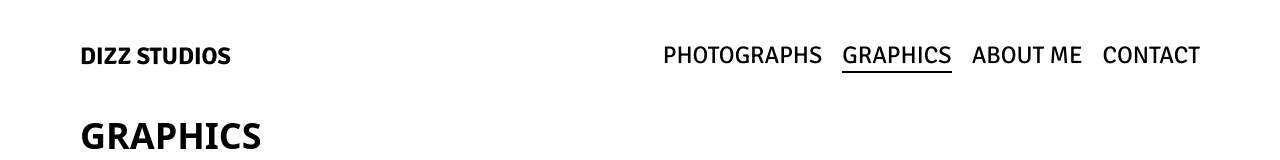
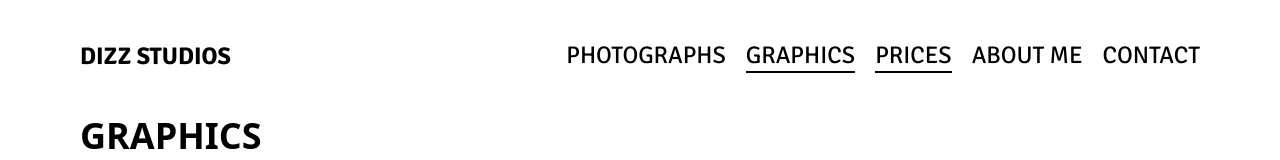
Before and after one commit to BrendanDenzel/portfolio, a plain HTML site: page graphics.html in a window 1280 px wide. Shown: the top 160 px of the page. Drawn offline with nearby package versions, Linux system fonts and the light colour scheme; some packages are replaced by stand-ins of ours; files that its build step writes are made by us from their sources; a script that the page names is missing; a web font is replaced by a local one.

Commit message:
Update graphics.html

```diff
--- a/graphics.html
+++ b/graphics.html
@@ -84,6 +84,12 @@
             </li>
             <li class="group transition duration-300">
               <a href="/graphics" class="font-signika text-2xl tap-highlight-transparent">GRAPHICS
+                <span
+                  class="hidden md:block h-0.5 bg-black dark:bg-white"></span>
+              </a>
+            </li>
+            <li class="group transition duration-300">
+              <a href="/graphics" class="font-signika text-2xl tap-highlight-transparent">PRICES
                 <span
                   class="hidden md:block h-0.5 bg-black dark:bg-white"></span>
               </a>
```
